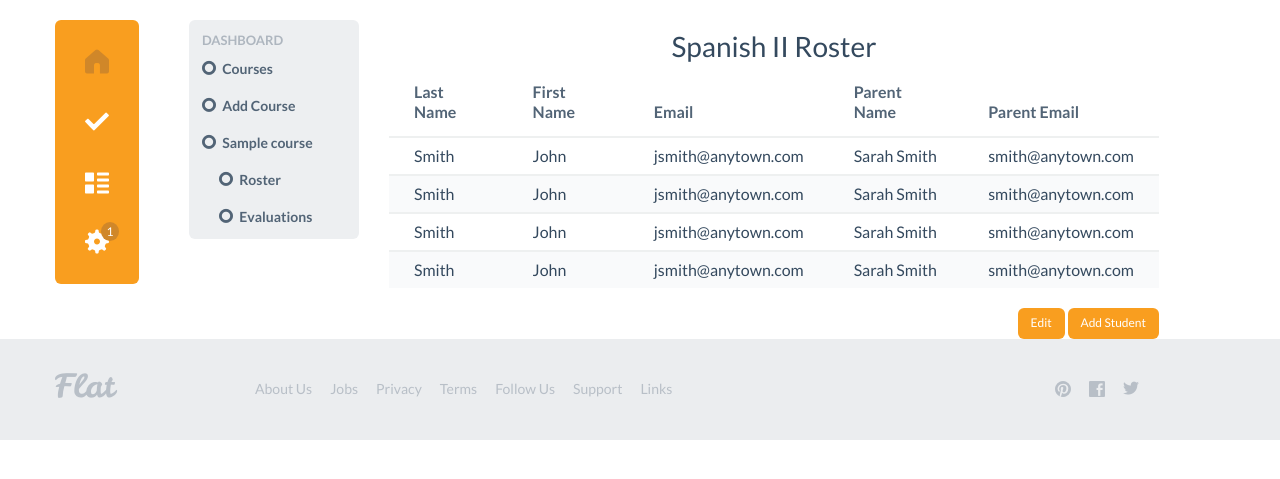
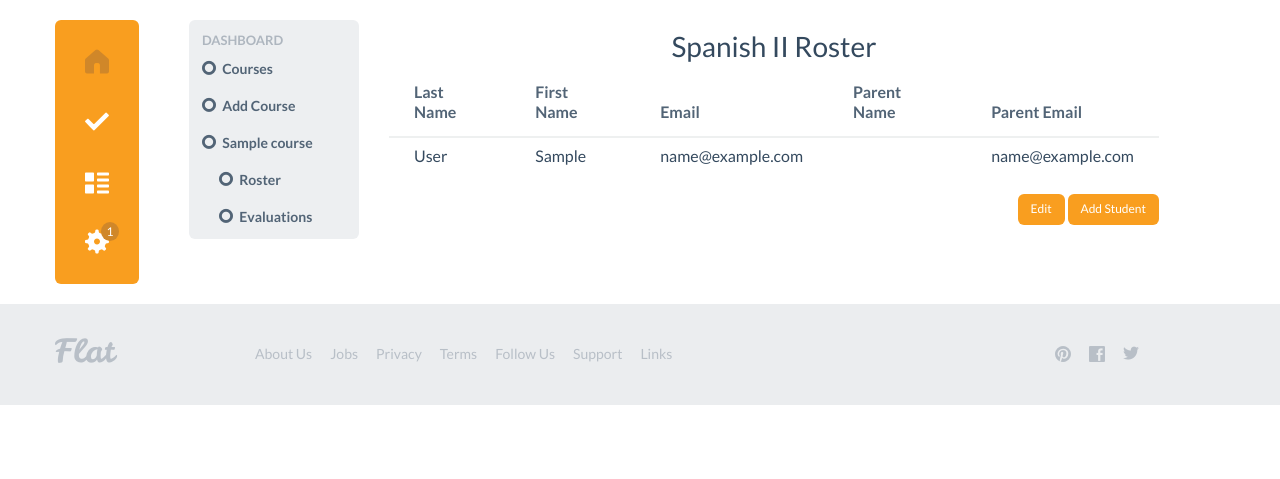
Before and after one commit to JackMcGrath/Zerebral-Rewards, a Django app: template zerebralweb/templates/teachers/courses/course_roster.html in a window 1280 px wide. Shown: the part 80-559 px from the top of the page. Run offline with Django 3.2, Linux system fonts and the light colour scheme; the template is opened without the code that fills it: most values are stand-ins (such as "Sample title", 1, 10 or a date in 2020); some libraries are stand-ins or nearby versions.

Commit message:
can add students and view real roster

```diff
--- a/zerebralweb/templates/teachers/courses/course_roster.html
+++ b/zerebralweb/templates/teachers/courses/course_roster.html
@@ -26,34 +26,20 @@
                     </tr>
                 </thead>
                 <tbody>
+                    {% for enrolled_student in roster %}
                     <tr>
-                        <td>Smith</td>
-                        <td>John</td>
-                        <td>jsmith@anytown.com</td>
-                        <td>Sarah Smith</td>
-                        <td>smith@anytown.com</td>
+                        <td>{{ enrolled_student.last_name }}</td>
+                        <td>{{ enrolled_student.first_name }}</td>
+                        <td>{{ enrolled_student.email }}</td>
+                        {% if enrolled_student.student %}
+                            <td></td>
+                            <td>{{ enrolled_student.student.parent_email }}</td>
+                        {% else %}
+                            <td>N/A</td>
+                            <td>N/A</td>
+                        {% endif %}
                     </tr>
-                    <tr>
-                        <td>Smith</td>
-                        <td>John</td>
-                        <td>jsmith@anytown.com</td>
-                        <td>Sarah Smith</td>
-                        <td>smith@anytown.com</td>
-                    </tr>
-                    <tr>
-                        <td>Smith</td>
-                        <td>John</td>
-                        <td>jsmith@anytown.com</td>
-                        <td>Sarah Smith</td>
-                        <td>smith@anytown.com</td>
-                    </tr>
-                    <tr>
-                        <td>Smith</td>
-                        <td>John</td>
-                        <td>jsmith@anytown.com</td>
-                        <td>Sarah Smith</td>
-                        <td>smith@anytown.com</td>
-                    </tr>
+                    {% endfor %}
                 </tbody>
             </table>
             <div class='pull-right btn-row'>
```
Also changed, not shown: zerebralweb/templates/teachers/courses/add_students.html (+80 -20 lines).
